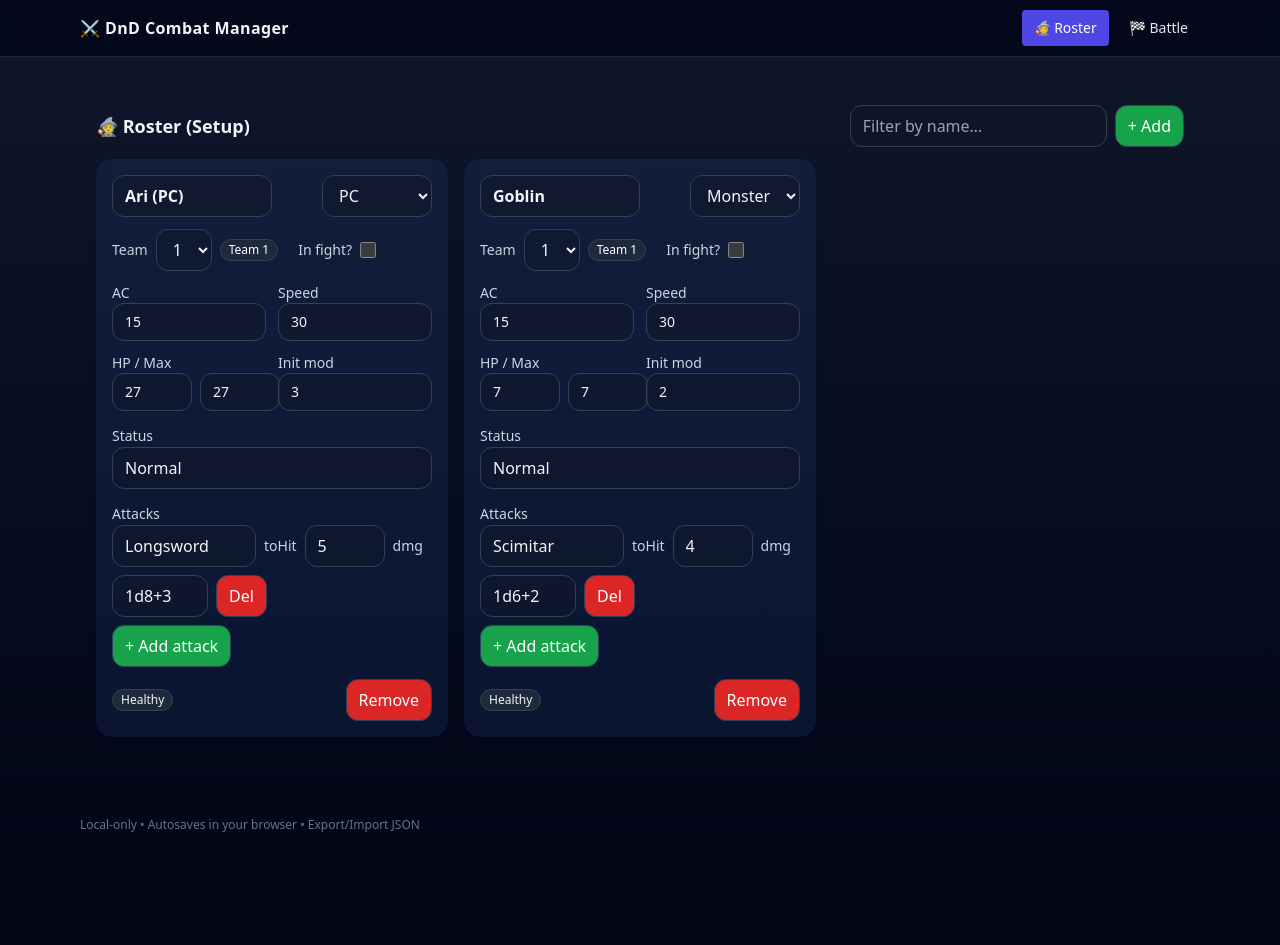
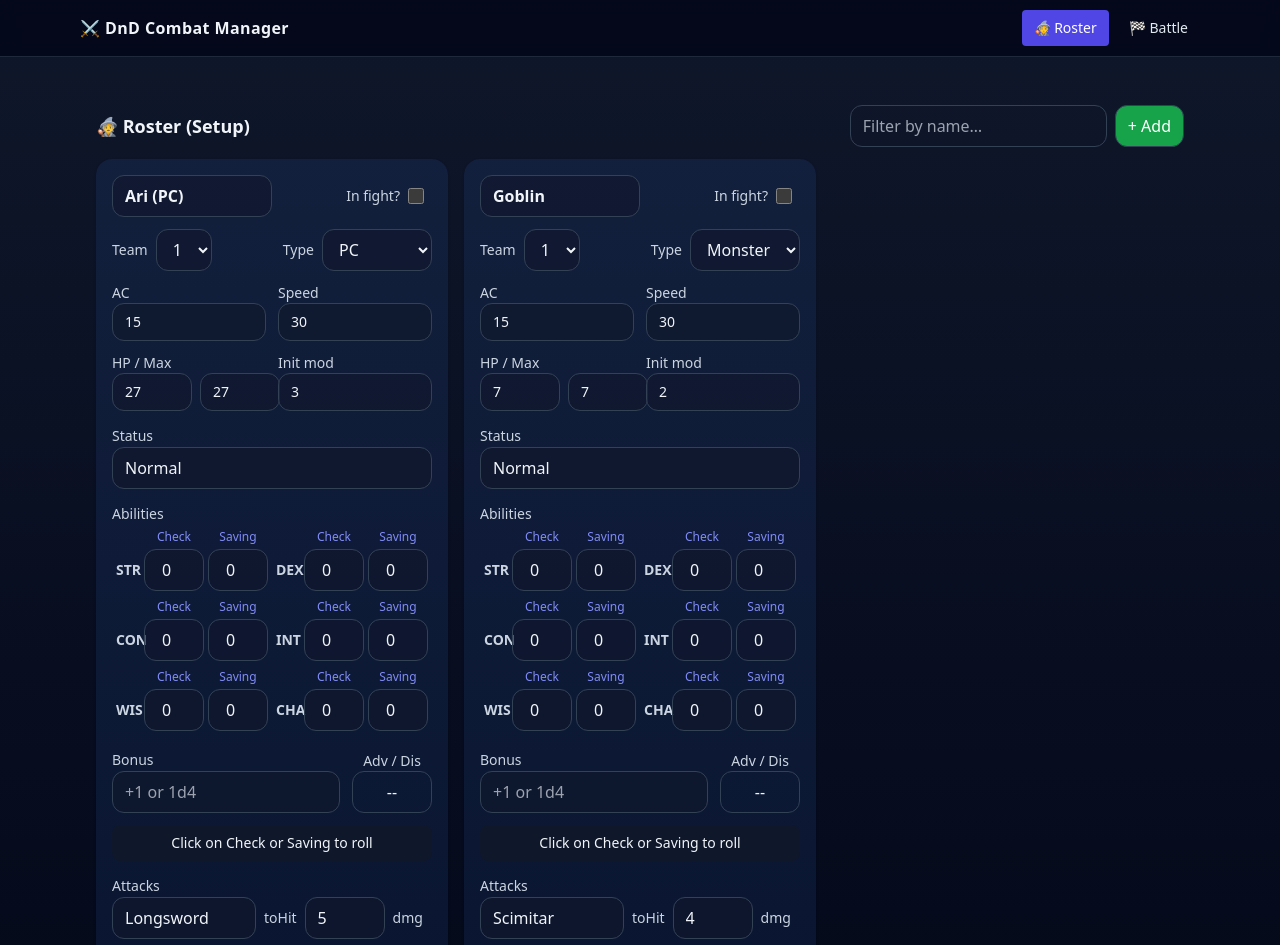
Before and after one commit to farzamsh/FineIllDoItMySelf, a React (Vite) app: page / in a window 1280 px wide. Shown: the top 945 px of the page. Before the commit the page ends 865 px from the top, so only its background shows below. Built offline with nearby package versions, Linux system fonts and the light colour scheme.

Commit message:
added ability checks and saving throws

```diff
--- a/src/components/RosterManager.tsx
+++ b/src/components/RosterManager.tsx
@@ -1,6 +1,35 @@
 import React, { useMemo, useState } from "react";
-import type { Combatant, TeamId, Status } from "../types";
+import type { Combatant, TeamId, Status, Ability } from "../types";
 import { saveState } from "../lib/storage";
+import { rollDice, d20 } from "../lib/dice"; // your dice roller
+
+function rollAbility(
+  c: Combatant,
+  ab: Ability,
+  type: "check" | "save",
+  bonusInput: string,
+  advMode: "normal" | "advantage" | "disadvantage"
+) {
+  const modifier = type === "check" ? c.checks?.[ab] ?? 0 : c.savingThrows?.[ab] ?? 0;
+
+  // roll d20 with adv/dis already handled by your helper
+  const roll = d20(modifier, advMode); // assume this returns { raw, total, parts }
+
+  // roll any extra bonus dice or number
+  const bonus = bonusInput ? rollDice(bonusInput) : { total: 0, parts: [] };
+
+  // final total
+  const total = roll.total + bonus.total;
+
+  const parts = [
+    ...(roll.parts || []),
+    ...(bonus.parts || [])
+  ].join("");
+
+  return `${total} ${parts}`;
+}
+
+
 
 type Props = {
   combatants: Combatant[];
@@ -31,6 +60,10 @@ const TEAM_BADGE: Record<TeamId, string> = {
 
 export default function RosterManager({ combatants, setCombatants }: Props) {
   const [filter, setFilter] = useState("");
+  const [checkResult, setCheckResult] = useState<string>("Click on Check or Saving to roll");
+  const [bonusInput, setBonusInput] = useState<string>("");
+  const [advMode, setAdvMode] = useState<"normal" | "advantage" | "disadvantage">("normal");
+
 
   const filtered = useMemo(() => {
     const f = filter.trim().toLowerCase();
@@ -104,20 +137,22 @@ export default function RosterManager({ combatants, setCombatants }: Props) {
                   value={c.name}
                   onChange={(e) => update({ ...c, name: e.target.value })}
                 />
-                <select
-                  className="select"
-                  value={c.type}
+                <div className="flex items-center gap-2">
+                  <label className="label ml-3">In fight?</label>
+                  <input
+                    type="checkbox"
+                    className="h-4 w-4"
+                    checked={!!c.inEncounter}
                     onChange={(e) =>
-                    update({ ...c, type: e.target.value as Combatant["type"] })
+                      update({ ...c, inEncounter: e.target.checked })
                     }
-                >
-                  <option>PC</option>
-                  <option>NPC</option>
-                  <option>Monster</option>
-                </select>
+                  />
+                  <div></div>
+                </div>
               </div>
 
-              <div className="flex flex-wrap items-center gap-2">
+              <div className="flex flex-wrap justify-between items-center gap-2">
+                <div className="flex flex-wrap justify-between items-center gap-2">
                   <label className="label">Team</label>
                   <select
                     className="select"
@@ -132,20 +167,21 @@ export default function RosterManager({ combatants, setCombatants }: Props) {
                     <option value={4}>4</option>
                     <option value={5}>5</option>
                   </select>
-
-                <span className={`badge ${TEAM_BADGE[team]} text-white`}>
-                  Team {team}
-                </span>
-
-                <label className="label ml-3">In fight?</label>
-                <input
-                  type="checkbox"
-                  className="h-4 w-4"
-                  checked={!!c.inEncounter}
+                </div>
+                <div className="flex flex-wrap justify-between items-center gap-2">
+                  <label className="label">Type</label>
+                  <select
+                    className="select"
+                    value={c.type}
                     onChange={(e) =>
-                    update({ ...c, inEncounter: e.target.checked })
+                      update({ ...c, type: e.target.value as Combatant["type"] })
                     }
-                />
+                  >
+                    <option>PC</option>
+                    <option>NPC</option>
+                    <option>Monster</option>
+                  </select>
+                </div>
               </div>
 
               <div className="grid grid-cols-2 gap-3 text-sm">
@@ -222,6 +258,102 @@ export default function RosterManager({ combatants, setCombatants }: Props) {
                   }
                 />
               </div>
+
+              {/* Ability Checks and Saving Throws */}
+              <div>
+                <label className="label">Abilities</label>
+                <div className="grid grid-cols-2">
+                  {(["STR", "DEX", "CON", "INT", "WIS", "CHA"] as Ability[]).map((ab) => (
+                    <div
+                      key={ab}
+                      className="flex items-center gap-1 p-1"
+                    >
+                      {/* Ability name */}
+                      <label className="label w-6 font-semibold text-center pt-5">{ab}</label>
+
+                      {/* Check column */}
+                      <div className="flex flex-col items-center flex-1">
+                        <button
+                          className="text-xs text-indigo-400 hover:underline mb-1"
+                          onClick={() => {
+                            const roll = rollAbility(c, ab, "check", bonusInput, advMode);
+                            setCheckResult(roll);
+                          }}
+                        >
+                          Check
+                        </button>
+                        <input
+                          type="number"
+                          className="input w-full text-center"
+                          value={c.checks?.[ab] ?? 0}
+                          onChange={(e) => {
+                            const newVal = parseInt(e.target.value) || 0;
+                            update({ ...c, checks: { ...c.checks, [ab]: newVal } });
+                          }}
+                        />
+                      </div>
+
+                      {/* Saving column */}
+                      <div className="flex flex-col items-center flex-1">
+                        <button
+                          className="text-xs text-indigo-400 hover:underline mb-1"
+                          onClick={() => {
+                            const roll = rollAbility(c, ab, "save", bonusInput, advMode);
+                            setCheckResult(roll);
+                          }}
+                        >
+                          Saving
+                        </button>
+                        <input
+                          type="number"
+                          className="input w-full text-center"
+                          value={c.savingThrows?.[ab] ?? 0}
+                          onChange={(e) => {
+                            const newVal = parseInt(e.target.value) || 0;
+                            update({ ...c, savingThrows: { ...c.savingThrows, [ab]: newVal } });
+                          }}
+                        />
+                      </div>
+                    </div>
+                  ))}
+                </div>
+
+
+                {/* Bonus input + adv/dis */}
+                <div className="flex items-end gap-3 mt-3">
+                  <div className="flex-1">
+                    <label className="label">Bonus</label>
+                    <input
+                      className="input w-full"
+                      placeholder="+1 or 1d4"
+                      value={bonusInput}
+                      onChange={(e) => setBonusInput(e.target.value)}
+                    />
+                  </div>
+                  <div className="flex flex-col items-center">
+                    <label className="label">Adv / Dis</label>
+                    <button
+                      className={`btn w-20 ${
+                        advMode === "advantage" ? "bg-green-600 text-white" :
+                        advMode === "disadvantage" ? "bg-red-600 text-white" : ""
+                      }`}
+                      onClick={() =>
+                        setAdvMode((prev) =>
+                          prev === "normal" ? "advantage" : prev === "advantage" ? "disadvantage" : "normal"
+                        )
+                      }
+                    >
+                      {advMode === "advantage" ? "Adv" : advMode === "disadvantage" ? "Dis" : "--"}
+                    </button>
+                  </div>
+                </div>
+
+                {/* Result box */}
+                <div className="mt-3 p-2 rounded-lg bg-slate-900 text-center text-sm">
+                  {checkResult}
+                </div>
+              </div>
+
 
               <div>
                 <label className="label">Attacks</label>
```
Also changed, not shown: src/types.ts (+8 -0 lines), 1 other file (tests, documents, lock files or other folders). Lines whose indentation alone changed are shown as unchanged.
